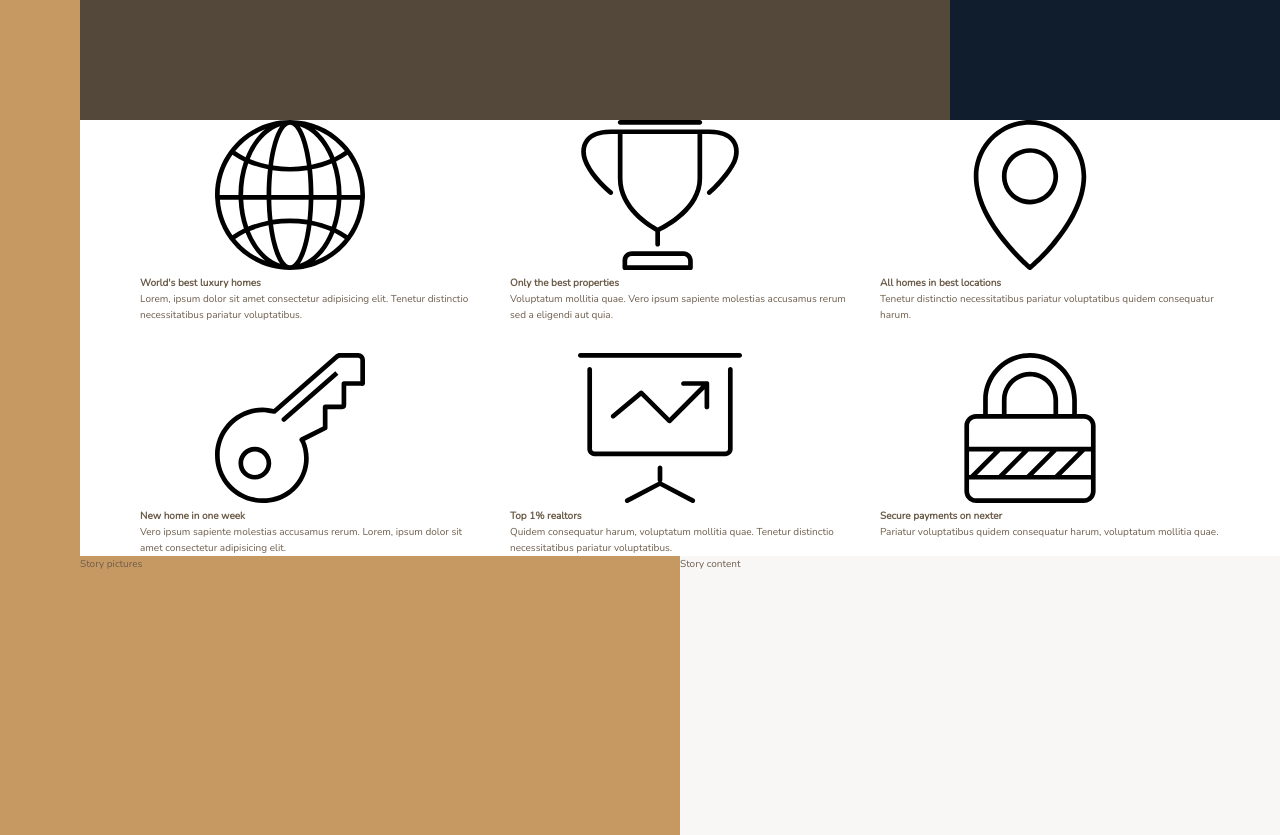
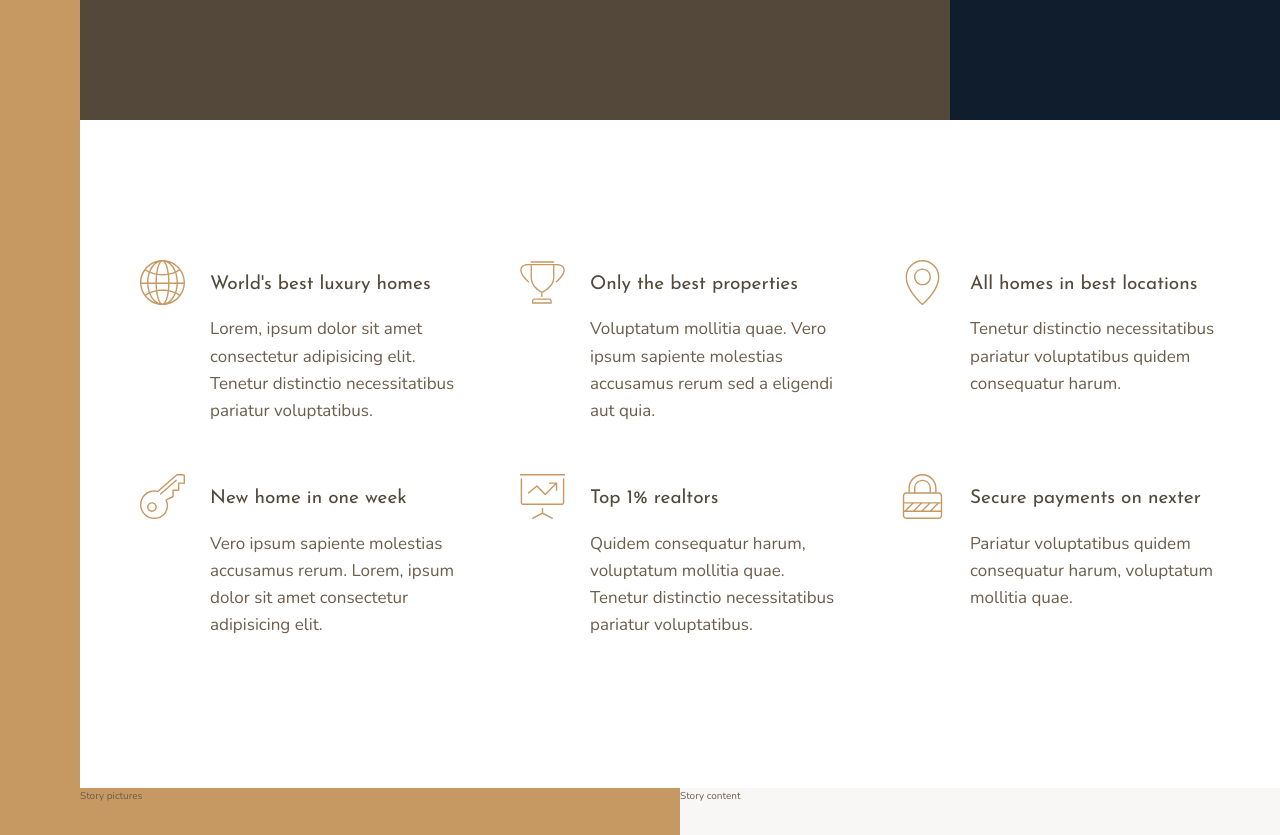
Before and after one commit to marcin-bojar/Nexter, a website: page index.html in a window 1280 px wide. Shown: the part 520-1355 px from the top of the page. Drawn offline with nearby package versions, Linux system fonts and the light colour scheme.

Commit message:
Features section p2

```diff
--- a/index.html
+++ b/index.html
@@ -29,7 +29,7 @@
                 <svg class="feature__icon">
                     <use xlink:href="img/sprite.svg#icon-global"></use>
                 </svg>
-                <h4 class="heading-4">World's best luxury homes</h4>
+                <h4 class="heading-4 heading-4--dark">World's best luxury homes</h4>
                 <p class="feature__text">
                     Lorem, ipsum dolor sit amet consectetur adipisicing elit. Tenetur distinctio necessitatibus pariatur voluptatibus.
                 </p>
@@ -38,7 +38,7 @@
                 <svg class="feature__icon">
                     <use xlink:href="img/sprite.svg#icon-trophy"></use>
                 </svg>
-                <h4 class="heading-4">Only the best properties</h4>
+                <h4 class="heading-4 heading-4--dark">Only the best properties</h4>
                 <p class="feature__text">
                     Voluptatum mollitia quae. Vero ipsum sapiente molestias accusamus rerum sed a eligendi aut quia.
                 </p>
@@ -47,7 +47,7 @@
                 <svg class="feature__icon">
                     <use xlink:href="img/sprite.svg#icon-map-pin"></use>
                 </svg>
-                <h4 class="heading-4">All homes in best locations</h4>
+                <h4 class="heading-4 heading-4--dark">All homes in best locations</h4>
                 <p class="feature__text">
                     Tenetur distinctio necessitatibus pariatur voluptatibus quidem consequatur harum.
                 </p>
@@ -56,7 +56,7 @@
                 <svg class="feature__icon">
                     <use xlink:href="img/sprite.svg#icon-key"></use>
                 </svg>
-                <h4 class="heading-4">New home in one week</h4>
+                <h4 class="heading-4 heading-4--dark">New home in one week</h4>
                 <p class="feature__text">
                     Vero ipsum sapiente molestias accusamus rerum. Lorem, ipsum dolor sit amet consectetur adipisicing elit.
                 </p>
@@ -65,7 +65,7 @@
                 <svg class="feature__icon">
                     <use xlink:href="img/sprite.svg#icon-presentation"></use>
                 </svg>
-                <h4 class="heading-4">Top 1% realtors</h4>
+                <h4 class="heading-4 heading-4--dark">Top 1% realtors</h4>
                 <p class="feature__text">
                     Quidem consequatur harum, voluptatum mollitia quae. Tenetur distinctio necessitatibus pariatur voluptatibus.
                 </p>
@@ -74,7 +74,7 @@
                 <svg class="feature__icon">
                     <use xlink:href="img/sprite.svg#icon-lock"></use>
                 </svg>
-                <h4 class="heading-4">Secure payments on nexter</h4>
+                <h4 class="heading-4 heading-4--dark">Secure payments on nexter</h4>
                 <p class="feature__text">
                     Pariatur voluptatibus quidem consequatur harum, voluptatum mollitia quae.
                 </p>
--- a/sass/_features.scss
+++ b/sass/_features.scss
@@ -1,8 +1,31 @@
 .features {
+    margin: 15rem 0;
     grid-column: center-start / center-end;
 
     display: grid;
-    grid-template-columns: repeat(3, 1fr);
-    gap: 3rem;
+   // grid-template-columns: repeat(3, 1fr);
+    grid-template-columns: repeat(auto-fit, minmax(25rem, 1fr));
+    gap: 6rem;
+    align-items: start;
 
 }
+
+.feature {
+    display: grid;
+    grid-template-columns: min-content 1fr;
+    row-gap: 1.5rem;
+    column-gap: 2.5rem;
+
+    &__icon {
+        fill: $color-primary;
+        height: 4.5rem;
+        width: 4.5rem;
+        transform: translateY(-1rem);
+
+        grid-row: 1 / span 2;
+    }
+
+    &__text {
+        font-size: 1.7rem;
+    }
+}
--- a/sass/_typography.scss
+++ b/sass/_typography.scss
@@ -0,0 +1,25 @@
+%heading {
+    font-family: $font-display;
+    font-weight: 400;
+}
+
+.heading-1 {
+    @extend %heading;
+}
+
+.heading-2 {
+    @extend %heading;
+}
+
+.heading-3 {
+    @extend %heading;
+}
+
+.heading-4 {
+    @extend %heading;
+    font-size: 1.9rem;
+
+    &--light {color: $color-grey-light-1; }
+
+    &--dark { color: $color-grey-dark-1; }
+}
```
Also changed, not shown: css/style.css.
